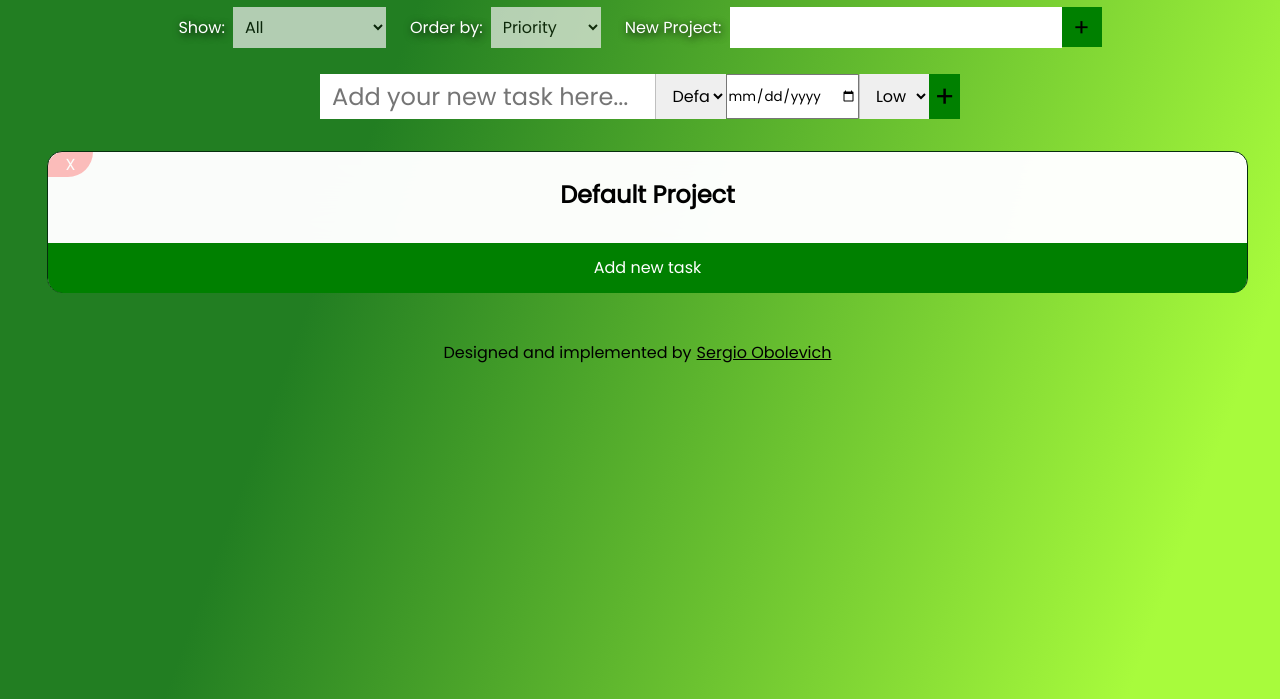
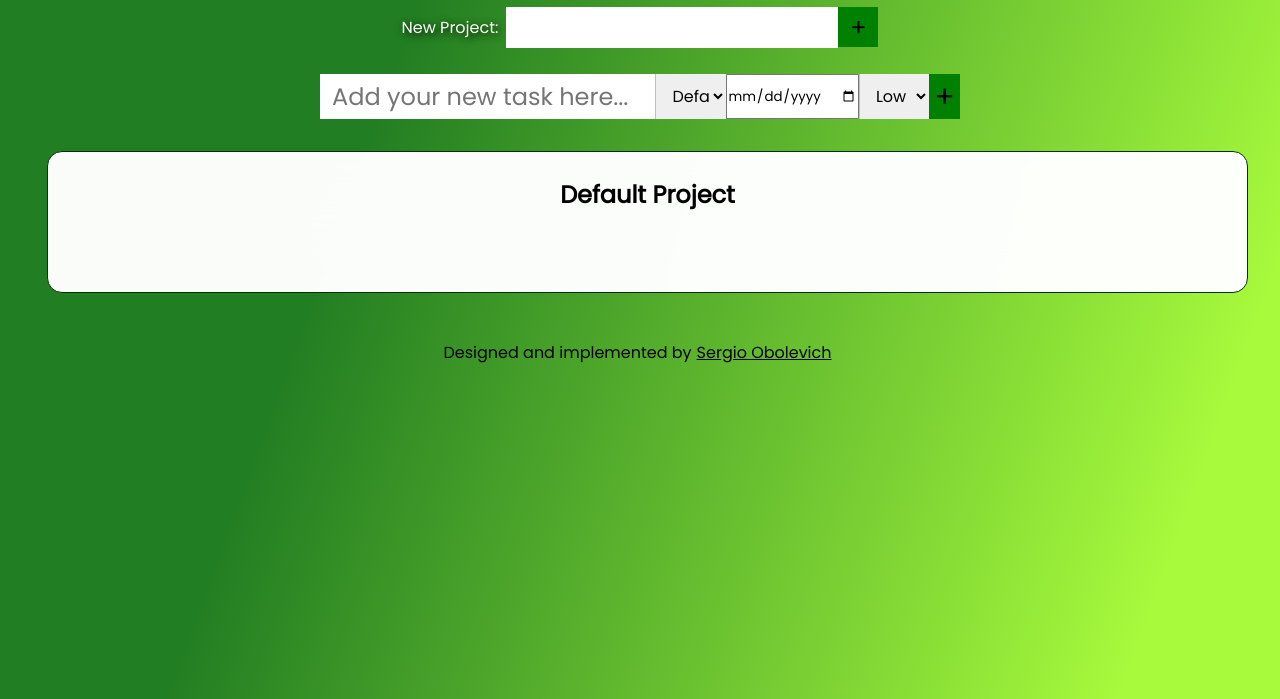
Before and after one commit to chubaquelo/To-Do-JS, a website: page dist/index.html in a window 1280 px wide. Shown: the part 101-800 px from the top of the page. Drawn offline with Linux system fonts and the light colour scheme.

Commit message:
Remove non used items from layout.

```diff
--- a/dist/index.html
+++ b/dist/index.html
@@ -14,12 +14,12 @@
     <header>
       <h1>To-Do List</h1>
       <div class="header-selectors">
-        <p>Show:</p>
-        <select id="projects-view-selector" name="projects" disabled>
+        <p style="display: none;">Show:</p>
+        <select style="display: none;" id="projects-view-selector" name="projects" disabled>
           <option value="default">All</option>
         </select>
-        <p>Order by:</p>
-        <select id="orderBy" name="orderBy" disabled>
+        <p style="display: none;">Order by:</p>
+        <select style="display: none;" id="orderBy" name="orderBy" disabled>
           <option class="option-list" value="order-by-priority">
             Priority
           </option>
--- a/dist/style.css
+++ b/dist/style.css
@@ -138,6 +138,7 @@ footer a {
 }
 
 .project-card button {
+  display: none;
   position: absolute;
   height: 50px;
   bottom: -0.5;
```
